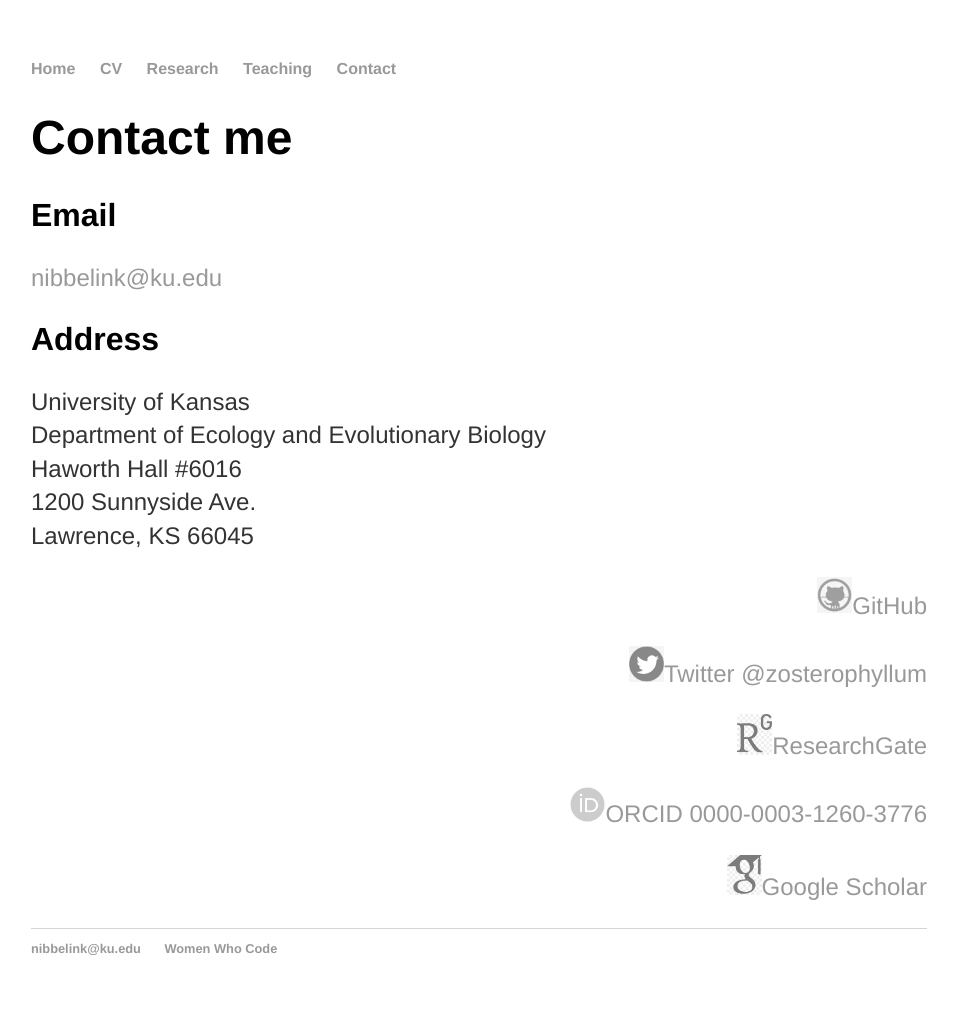
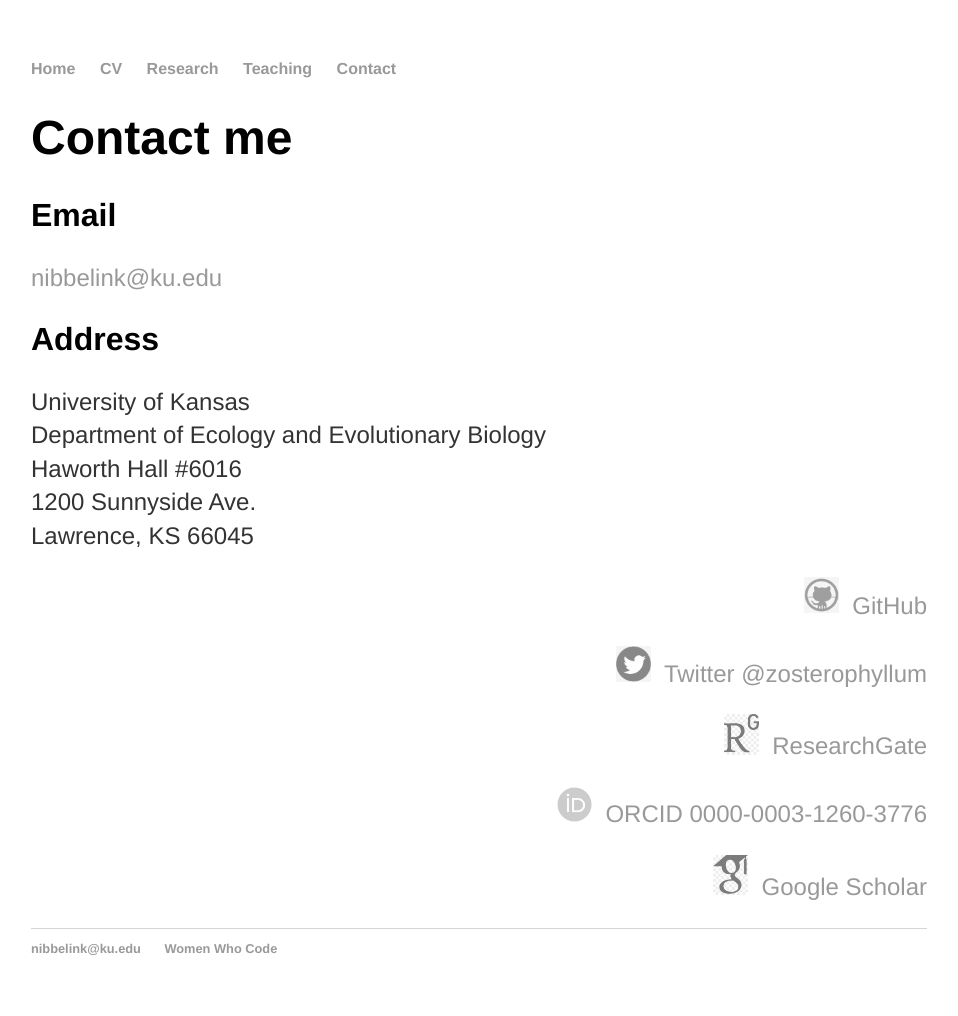
Before and after one commit to megannibbs/megannibbelink.github.io, a Jekyll site: the page built from contact/index.html, in a window 1280 px wide. Shown: the whole page, without its empty margins (161-1119 px from the left). Built offline with Jekyll 4.4.1, drawn with Linux system fonts in a browser that asks for light colours.

Commit message:
Update index.html

```diff
--- a/contact/index.html
+++ b/contact/index.html
@@ -16,10 +16,10 @@ title: Meg Nibbelink | Contact
 			Lawrence, KS 66045</p>
         	</div>
         	<div class="column" align="right">
-			<p><img src="/images/GH_icon.jpeg" width="35px" alt="GitHub logo"/><a href="https://github.com/megannibbs">GitHub</a></p>
-			<p><img src="/images/Twitter_logo.png" width="35px" alt="Twitter logo"/><a href="https://twitter.com/zosterophyllum">Twitter @zosterophyllum</a></p>
-			<p><img src="/images/RG_logo.jpeg" width="35px" alt="RG logo"/><a href="https://www.researchgate.net/profile/Megan-Nibbelink">ResearchGate</a></p>
-			<p><img src="/images/orcid.jpg" width="35px" alt="ORCID logo"/><a href="https://orcid.org/0000-0003-1260-3776">ORCID 0000-0003-1260-3776</a></p>
-			<p><img src="/images/GS_logo.jpeg" width="35px" alt="Scholar logo"/><a href="https://scholar.google.com/citations?user=psFZBksAAAAJ&hl=en">Google Scholar</a></p>
+			<p><img src="/images/GH_icon.jpeg" width="35px" alt="GitHub logo"/>&nbsp;&nbsp;<a href="https://github.com/megannibbs">GitHub</a></p>
+			<p><img src="/images/Twitter_logo.png" width="35px" alt="Twitter logo"/>&nbsp;&nbsp;<a href="https://twitter.com/zosterophyllum">Twitter @zosterophyllum</a></p>
+			<p><img src="/images/RG_logo.jpeg" width="35px" alt="RG logo"/>&nbsp;&nbsp;<a href="https://www.researchgate.net/profile/Megan-Nibbelink">ResearchGate</a></p>
+			<p><img src="/images/orcid.jpg" width="35px" alt="ORCID logo"/>&nbsp;&nbsp;<a href="https://orcid.org/0000-0003-1260-3776">ORCID 0000-0003-1260-3776</a></p>
+			<p><img src="/images/GS_logo.jpeg" width="35px" alt="Scholar logo"/>&nbsp;&nbsp;<a href="https://scholar.google.com/citations?user=psFZBksAAAAJ&hl=en">Google Scholar</a></p>
         	</div>
 	</div>
```
